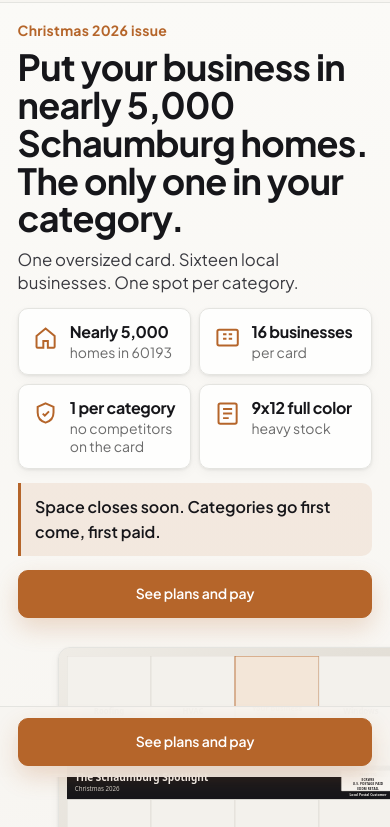
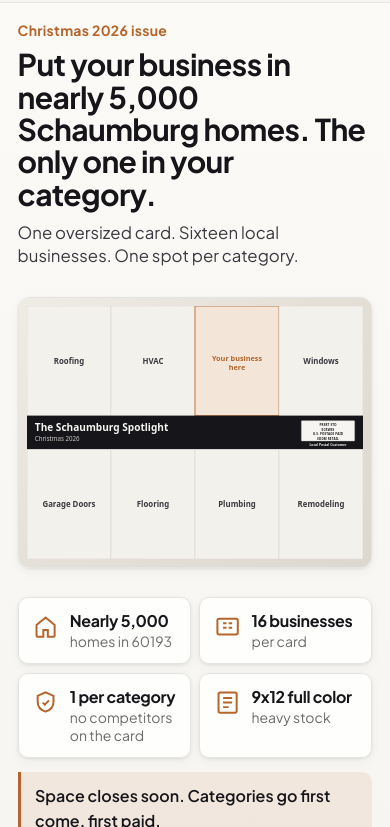
Before and after one commit to arunraj99/doorstep-press, a plain HTML site: page schaumburg/index.html in a window 390 px wide. Shown: the part 67-894 px from the top of the page. Drawn offline with Linux system fonts and the light colour scheme.

Commit message:
Polish mobile hero order, sticky pay, type, and header subtitle.
Keep the card image fully in view below the fold CTA, and drop the missing hero.jpg 404.

Co-authored-by: Cursor <cursoragent@cursor.com>

```diff
--- a/css/styles.css
+++ b/css/styles.css
@@ -339,24 +339,25 @@ button:focus-visible {
   min-width: 0;
 }
 
+/* Mobile order: copy → image → facts → deadline → CTA */
 .hero__copy {
   order: 1;
   min-width: 0;
 }
 
-.facts {
+.hero__visual {
   order: 2;
 }
 
-.urgency {
+.facts {
   order: 3;
 }
 
-.jump {
+.urgency {
   order: 4;
 }
 
-.hero__visual {
+.jump {
   order: 5;
 }
 
@@ -376,6 +377,34 @@ button:focus-visible {
   letter-spacing: -0.02em;
   font-weight: 700;
   max-width: none;
+}
+
+@media (max-width: 767.98px) {
+  .hero__copy h1 {
+    font-size: 1.875rem; /* 30px */
+    line-height: 1.08;
+    letter-spacing: -0.02em;
+  }
+
+  .hero__visual {
+    width: 100%;
+    max-width: 100%;
+    min-width: 0;
+    margin-inline: 0;
+    justify-self: stretch;
+    overflow: hidden;
+  }
+
+  .hero__img,
+  .hero__img.is-card-fallback {
+    display: block;
+    width: 100%;
+    max-width: 100%;
+    height: auto;
+    margin-inline: auto;
+    object-fit: contain;
+    object-position: center;
+  }
 }
 
 .hero__lead {
@@ -1212,7 +1241,7 @@ button:focus-visible {
   padding-bottom: 2.5rem;
 }
 
-/* Sticky mobile pay */
+/* Sticky mobile pay: hidden until hero CTA scrolls away */
 .sticky-pay {
   position: fixed;
   left: 0;
@@ -1224,17 +1253,31 @@ button:focus-visible {
   backdrop-filter: blur(12px);
   -webkit-backdrop-filter: blur(12px);
   border-top: 1px solid var(--border);
+  transform: translateY(110%);
+  opacity: 0;
+  pointer-events: none;
+  visibility: hidden;
+  transition: transform 200ms var(--ease), opacity 200ms var(--ease), visibility 200ms;
+}
+
+.sticky-pay.is-visible {
+  transform: translateY(0);
+  opacity: 1;
+  pointer-events: auto;
+  visibility: visible;
 }
 
 .sticky-pay .btn {
   width: 100%;
 }
 
-@media (min-width: 900px) {
+@media (min-width: 768px) {
   .sticky-pay {
     display: none;
   }
+}
 
+@media (min-width: 900px) {
   .site-footer {
     padding-bottom: 0;
   }
--- a/js/app.js
+++ b/js/app.js
@@ -221,6 +221,50 @@
     });
   });
 
+  /* Sticky pay: show only after hero CTA leaves view, hide when pricing is in view */
+  var stickyPay = document.querySelector(".sticky-pay");
+  var heroJump = document.querySelector(".jump");
+  var plansSection = document.querySelector("#plans");
+  if (
+    stickyPay &&
+    heroJump &&
+    plansSection &&
+    "IntersectionObserver" in window
+  ) {
+    var jumpInView = true;
+    var plansInView = false;
+
+    function syncStickyPay() {
+      var show = !jumpInView && !plansInView;
+      stickyPay.classList.toggle("is-visible", show);
+      stickyPay.setAttribute("aria-hidden", show ? "false" : "true");
+    }
+
+    var jumpIo = new IntersectionObserver(
+      function (entries) {
+        entries.forEach(function (entry) {
+          jumpInView = entry.isIntersecting;
+        });
+        syncStickyPay();
+      },
+      { threshold: 0, rootMargin: "0px" }
+    );
+
+    var plansIo = new IntersectionObserver(
+      function (entries) {
+        entries.forEach(function (entry) {
+          plansInView = entry.isIntersecting;
+        });
+        syncStickyPay();
+      },
+      { threshold: 0.12, rootMargin: "0px" }
+    );
+
+    jumpIo.observe(heroJump);
+    plansIo.observe(plansSection);
+    syncStickyPay();
+  }
+
   if (window.matchMedia("(prefers-reduced-motion: reduce)").matches) {
     document.querySelectorAll(".reveal").forEach(function (el) {
       el.classList.add("is-visible");
--- a/schaumburg/index.html
+++ b/schaumburg/index.html
@@ -20,7 +20,7 @@
           <img class="brand__logo" src="../assets/logo.svg" width="32" height="40" alt="" />
           <span class="brand__text">
             <span class="brand__name">Doorstep Press</span>
-            <span class="brand__sub">The Schaumburg Spotlight</span>
+            <span class="brand__sub">Doorstep Press by Stellogics</span>
           </span>
         </a>
         <a
@@ -47,14 +47,14 @@
           </div>
 
           <!-- Prefer assets/hero.jpg when present; falls back to card-front.svg -->
+          <!-- Swap src to ../assets/hero.jpg when the photo is ready -->
           <figure class="hero__visual">
             <img
-              class="hero__img"
-              src="../assets/hero.jpg"
-              width="1600"
-              height="1000"
+              class="hero__img is-card-fallback"
+              src="../assets/card-front.svg"
+              width="1200"
+              height="900"
               alt="The Schaumburg Spotlight card"
-              onerror="if(!this.dataset.fallback){this.dataset.fallback='1';this.src='../assets/card-front.svg';this.classList.add('is-card-fallback');}else{this.classList.add('is-missing');}"
             />
           </figure>
 
```
Also changed, not shown: schaumburg/thanks/index.html (+1 -1 lines).
